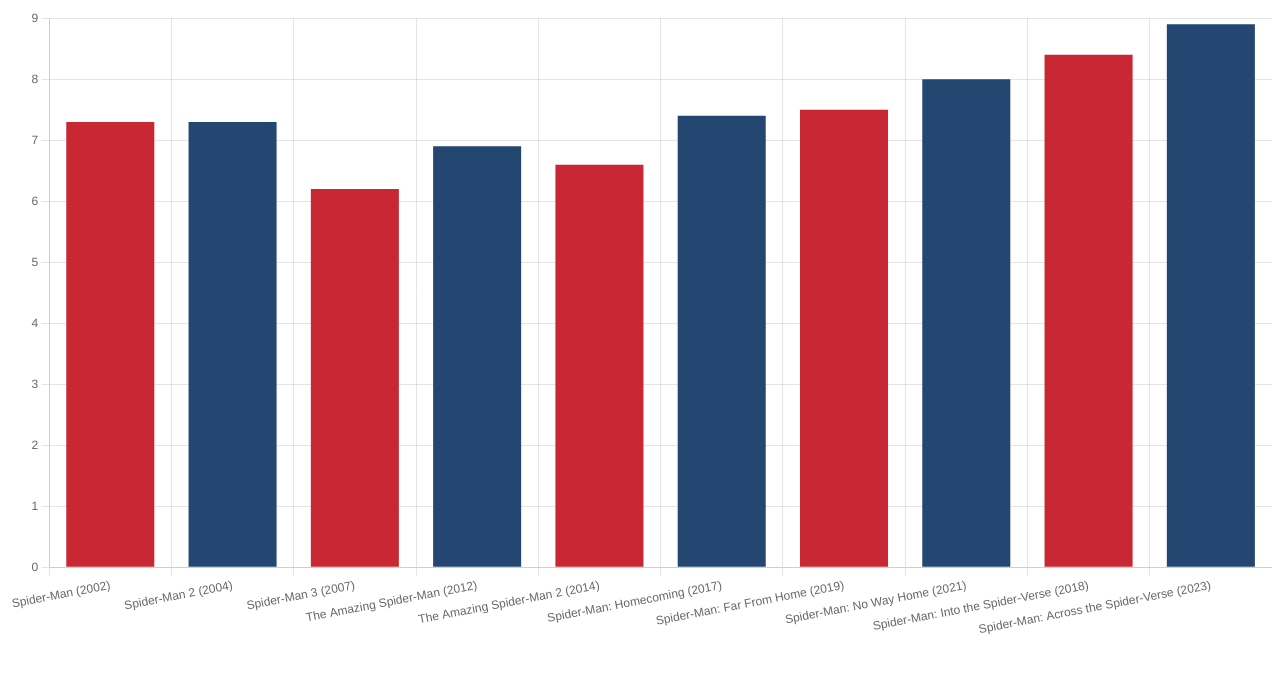
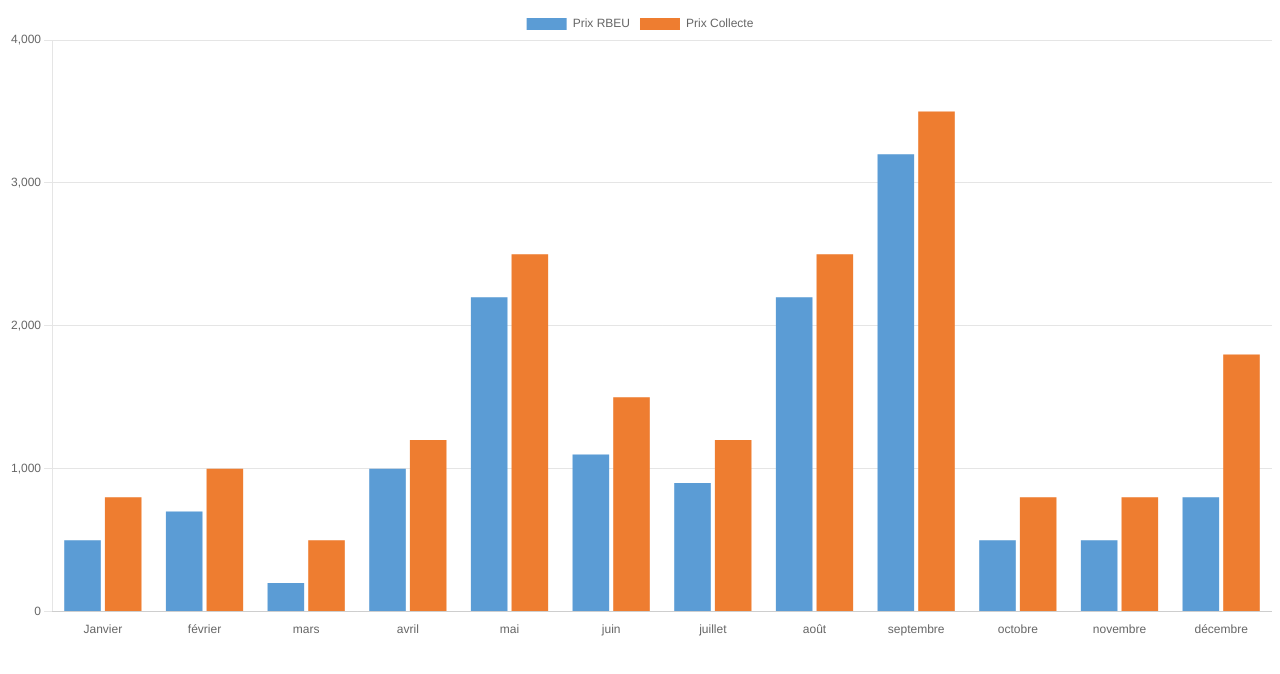
Before and after one commit to alice-njoroge/Nuxt3, a Nuxt app: page / in a window 1280 px wide. Shown: the top 674 px of the page. Built offline with nearby package versions, Linux system fonts and the light colour scheme.

Commit message:
task 1: complete - removed lines on the x axis and deifined the step size as 1000 on the y axis

```diff
--- a/pages/index.vue
+++ b/pages/index.vue
@@ -24,6 +24,21 @@
 //fetching data from the fake API
 type movie = { title: string, rating: number };
 const movies = ref<movie[]>([]);
+const chartOptions = {
+  responsive: true,
+  scales: {
+    x: {
+      grid: {
+        display: false // don't display the x-axis grid lines
+      }
+    },
+    y: {
+      ticks: {
+        stepSize: 1000 // display data on y-axis at intervals of 100
+      }
+    }
+  }
+}
 fetch("/api.json")
     .then(async (res) => movies.value = await res.json())
     .catch(err => console.log(err.message))
@@ -33,10 +48,16 @@
     labels: movies.value.map(movie => movie.title),
     datasets: [
       {
-        backgroundColor: ["#c82834", "#244771"],
-        data: movies.value.map(movie => movie.rating)
+        label: "Prix RBEU",
+        backgroundColor: "#5B9CD5",
+        data: movies.value.map(movie => movie.blue)
+      },
+      {
+        label: "Prix Collecte",
+        backgroundColor: "#ee7d30",
+        data: movies.value.map(movie => movie.orange)
       }
-    ]
+    ],
 
   }
 
@@ -47,11 +68,8 @@
 <template>
   <Bar v-if="movies.length"
       :data="chartData"
-      :options="{
-        plugins:{
-          legend:{display: false}
-        }
-      }"/>
+      :options="chartOptions"
+     />
 </template>
 
 <style scoped>
--- a/public/api.json
+++ b/public/api.json
@@ -1,12 +1,14 @@
 [
-  { "title": "Spider-Man (2002)", "rating": 7.3 },
-  { "title": "Spider-Man 2 (2004)", "rating": 7.3 },
-  { "title": "Spider-Man 3 (2007)", "rating": 6.2 },
-  { "title": "The Amazing Spider-Man (2012)", "rating": 6.9 },
-  { "title": "The Amazing Spider-Man 2 (2014)", "rating": 6.6 },
-  { "title": "Spider-Man: Homecoming (2017)", "rating": 7.4 },
-  { "title": "Spider-Man: Far From Home (2019)", "rating": 7.5 },
-  { "title": "Spider-Man: No Way Home (2021)", "rating": 8.0 },
-  { "title": "Spider-Man: Into the Spider-Verse (2018)", "rating": 8.4 },
-  { "title": "Spider-Man: Across the Spider-Verse (2023)", "rating": 8.9 }
+  { "title": "Janvier", "blue": 500, "orange": 800},
+  { "title": "février", "blue": 700, "orange": 1000 },
+  { "title": "mars", "blue": 200, "orange": 500 },
+  { "title": "avril", "blue": 1000, "orange": 1200 },
+  { "title": "mai", "blue": 2200, "orange": 2500 },
+  { "title": "juin", "blue": 1100, "orange": 1500 },
+  { "title": "juillet", "blue": 900, "orange": 1200 },
+  { "title": "août", "blue": 2200, "orange": 2500 },
+  { "title": "septembre", "blue": 3200, "orange": 3500 },
+  { "title": "octobre", "blue": 500, "orange": 800 },
+  { "title": "novembre","blue": 500, "orange": 800 },
+  { "title": "décembre", "blue": 800, "orange": 1800 }
 ]
```
